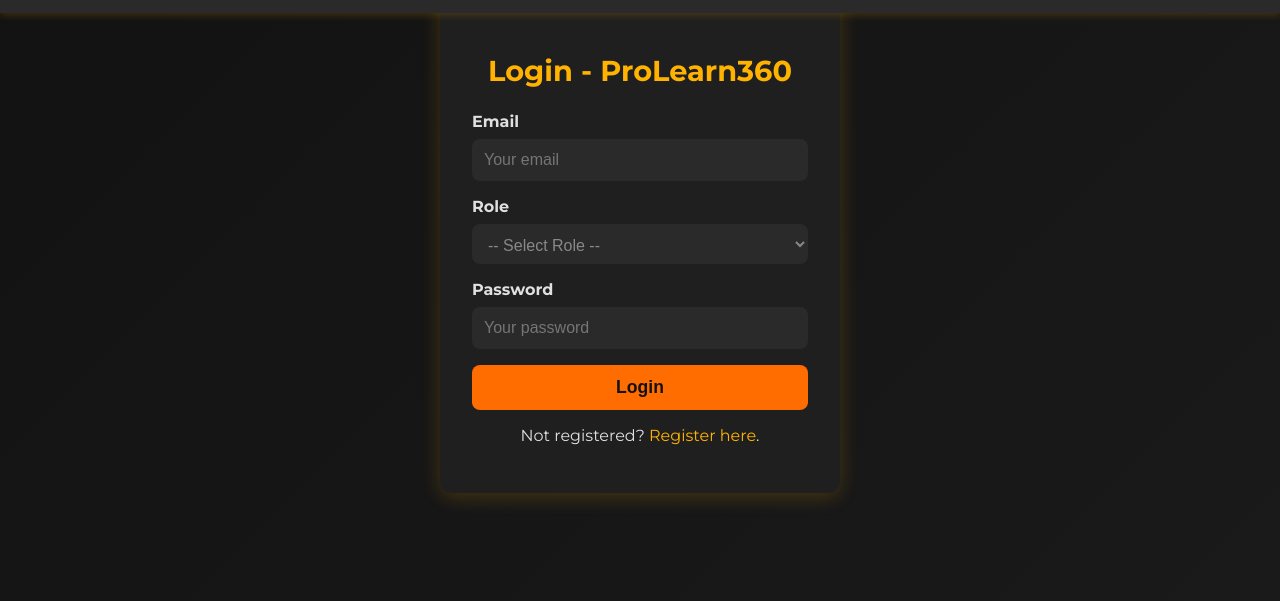
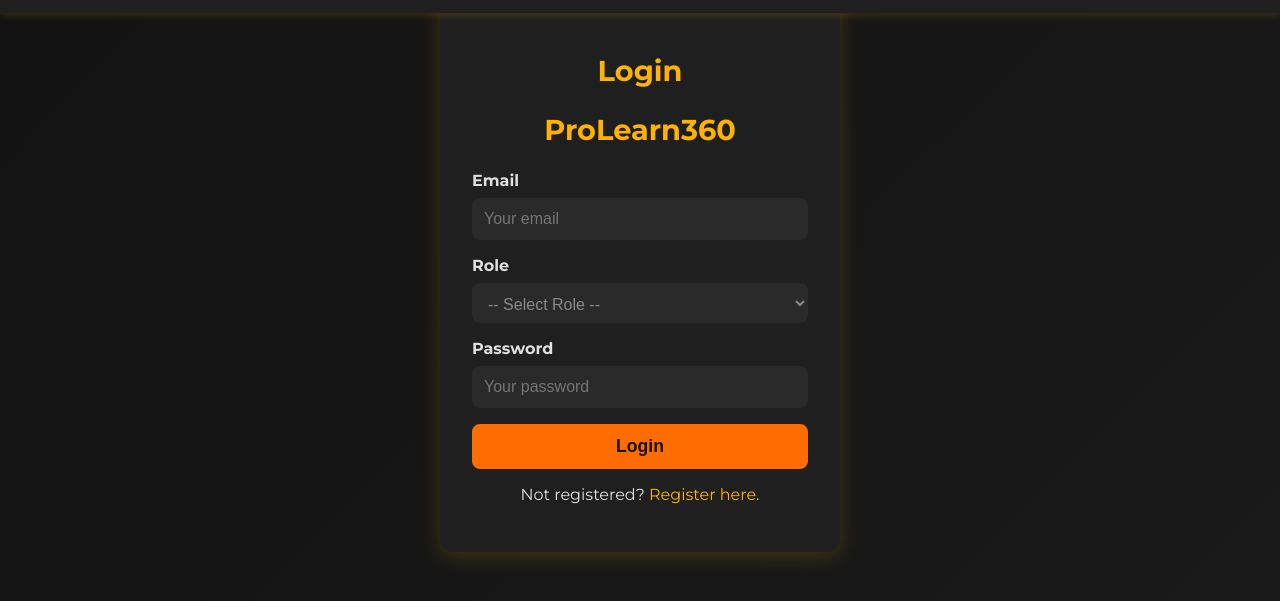
Before and after one commit to Praveensethuvel-27/devops, a plain HTML site: page index.html in a window 1280 px wide. Shown: the part 105-706 px from the top of the page. Drawn offline with Linux system fonts and the light colour scheme.

Commit message:
Update index.html

```diff
--- a/index.html
+++ b/index.html
@@ -397,7 +397,8 @@
     </nav>
   </header>
   <div class="login-container">
-    <h2>Login - ProLearn360</h2>
+    <h2>Login </h2>
+    <h2> ProLearn360</h2>
     <form id="loginForm" novalidate>
       <div class="error" id="errorMsg"></div>
       <label for="email">Email</label>
```
